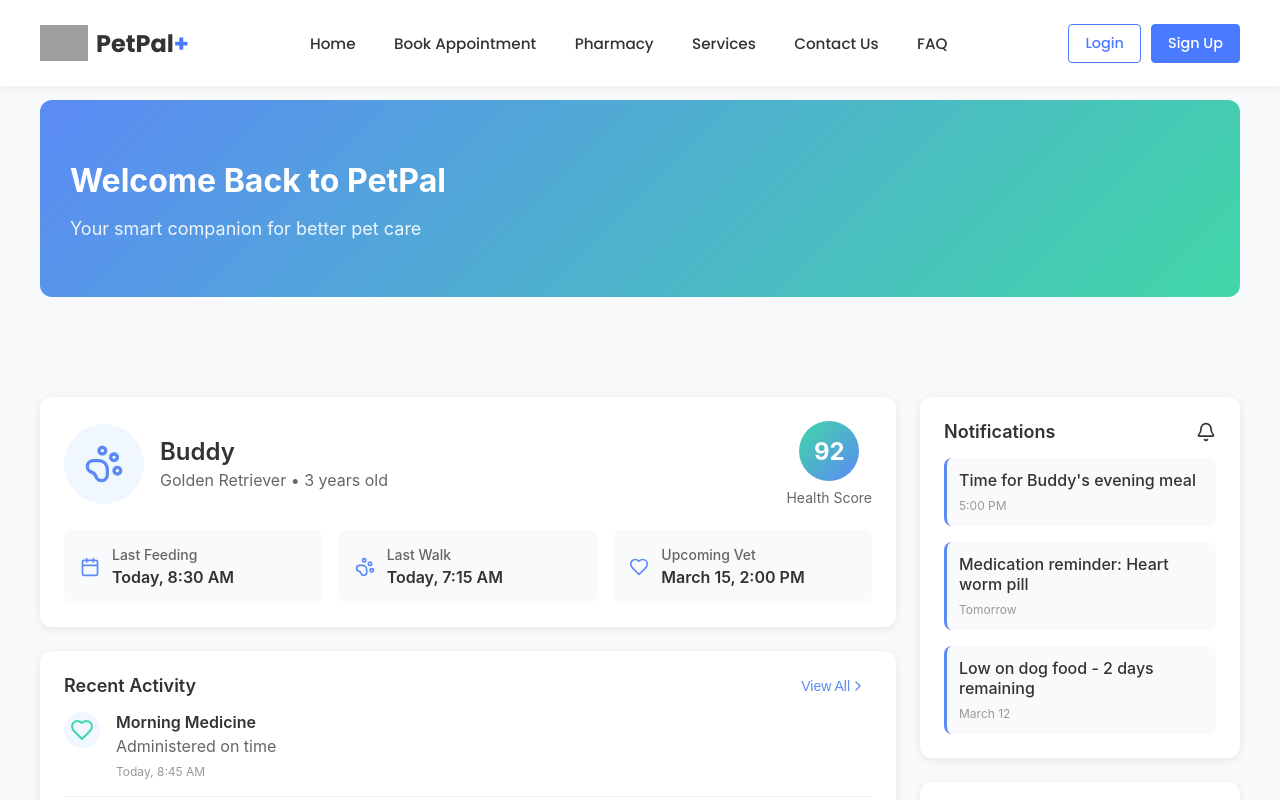
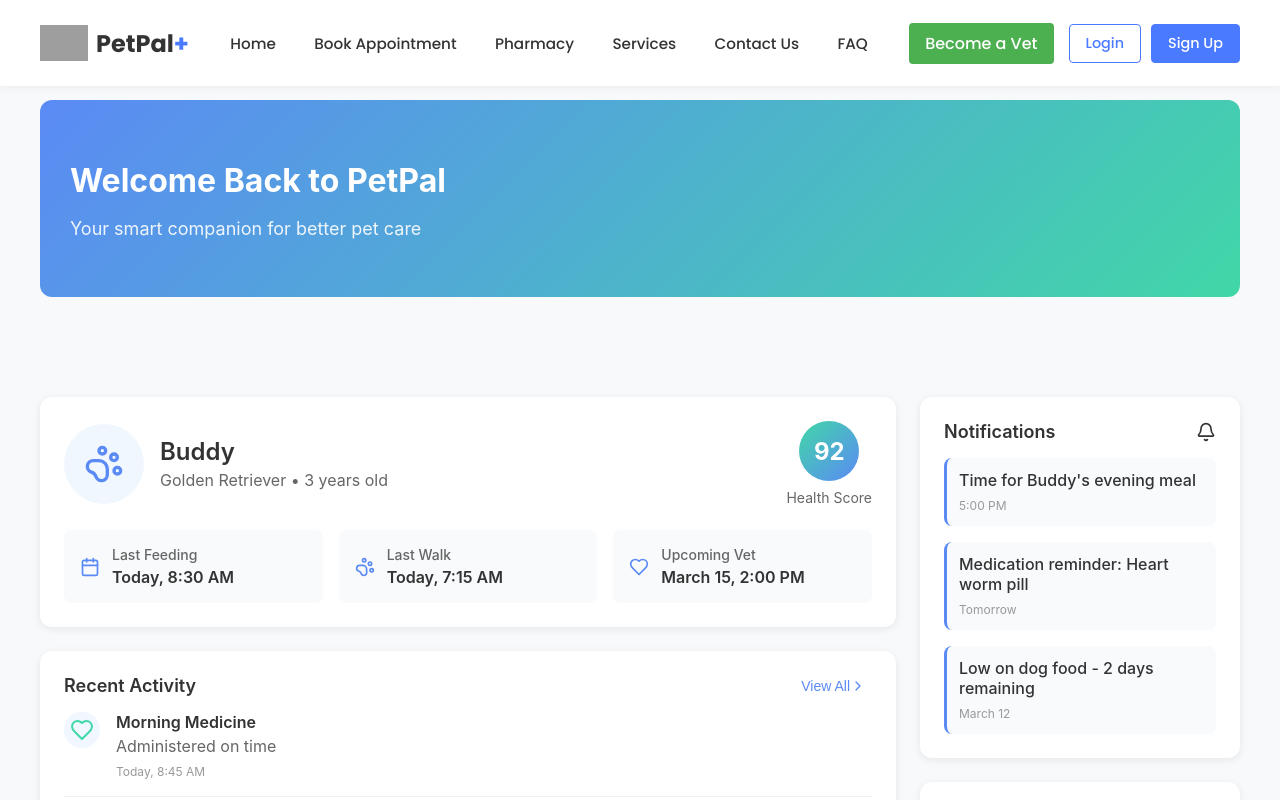
Before and after one commit to malindaz/smart-pet-care, a React (Create React App) app in the folder Front-End/: page / in a window 1280 px wide. Shown: the top 800 px of the page. Built offline with nearby package versions, Linux system fonts and the light colour scheme; grey boxes are pictures that could not be loaded.

Commit message:
navbar updated

```diff
--- a/Front-End/src/components/NavBar.js
+++ b/Front-End/src/components/NavBar.js
@@ -126,7 +126,13 @@ const NavBar = () => {
           </ul>
         </nav>
 
-        {/* User Profile Section */}
+        {/* User Profile Section with Become a Vet Button */}
+        <div className="user-navbar-user-section">
+          {/* Become a Vet button - visible for all users */}
+          <Link to="/apply-vet" className="user-navbar-become-vet-btn">
+            Become a Vet
+          </Link>
+
           <div className="user-navbar-profile" onClick={(e) => e.stopPropagation()}>
             {user ? (
               <div className="user-navbar-user">
@@ -179,9 +185,10 @@ const NavBar = () => {
             ) : (
               <div className="user-navbar-auth-buttons">
                 <Link to="/login" className="user-navbar-login-btn">Login</Link>
-              <Link to="/signup" className="user-navbar-signup-btn">Sign Up</Link>
+                <Link to="/register" className="user-navbar-signup-btn">Sign Up</Link>
               </div>
             )}
+          </div>
         </div>
 
         {/* Mobile menu button */}
@@ -203,6 +210,8 @@ const NavBar = () => {
           <li><Link to="/services" onClick={toggleMobileMenu}>Services</Link></li>
           <li><Link to="/contact" onClick={toggleMobileMenu}>Contact Us</Link></li>
           <li><Link to="/faq" onClick={toggleMobileMenu}>FAQ</Link></li>
+          {/* Become a Vet button in mobile menu - visible for all users */}
+          <li><Link to="/apply-vet" onClick={toggleMobileMenu}>Become a Vet</Link></li>
           {user && (
             <>
               <li className="user-navbar-mobile-divider"></li>
@@ -217,7 +226,7 @@ const NavBar = () => {
             <>
               <li className="user-navbar-mobile-divider"></li>
               <li><Link to="/login" onClick={toggleMobileMenu}>Login</Link></li>
-              <li><Link to="/signup" onClick={toggleMobileMenu}>Sign Up</Link></li>
+              <li><Link to="/register" onClick={toggleMobileMenu}>Sign Up</Link></li>
             </>
           )}
         </ul>
--- a/Front-End/src/css/NavBar.css
+++ b/Front-End/src/css/NavBar.css
@@ -428,3 +428,32 @@
     margin: 0.75rem 0;
   }
 }
+
+/* User section with Become a Vet button */
+.user-navbar-user-section {
+  display: flex;
+  align-items: center;
+  gap: 15px;
+}
+
+.user-navbar-become-vet-btn {
+  display: inline-block;
+  padding: 8px 16px;
+  background-color: #4CAF50;
+  color: white;
+  border-radius: 4px;
+  font-weight: 500;
+  text-decoration: none;
+  transition: background-color 0.3s ease;
+}
+
+.user-navbar-become-vet-btn:hover {
+  background-color: #3e8e41;
+}
+
+/* Mobile menu adjustments */
+@media (max-width: 768px) {
+  .user-navbar-become-vet-btn {
+    display: none; /* Hide button on mobile, use mobile menu instead */
+  }
+}
```
Lines whose indentation alone changed are shown as unchanged.
